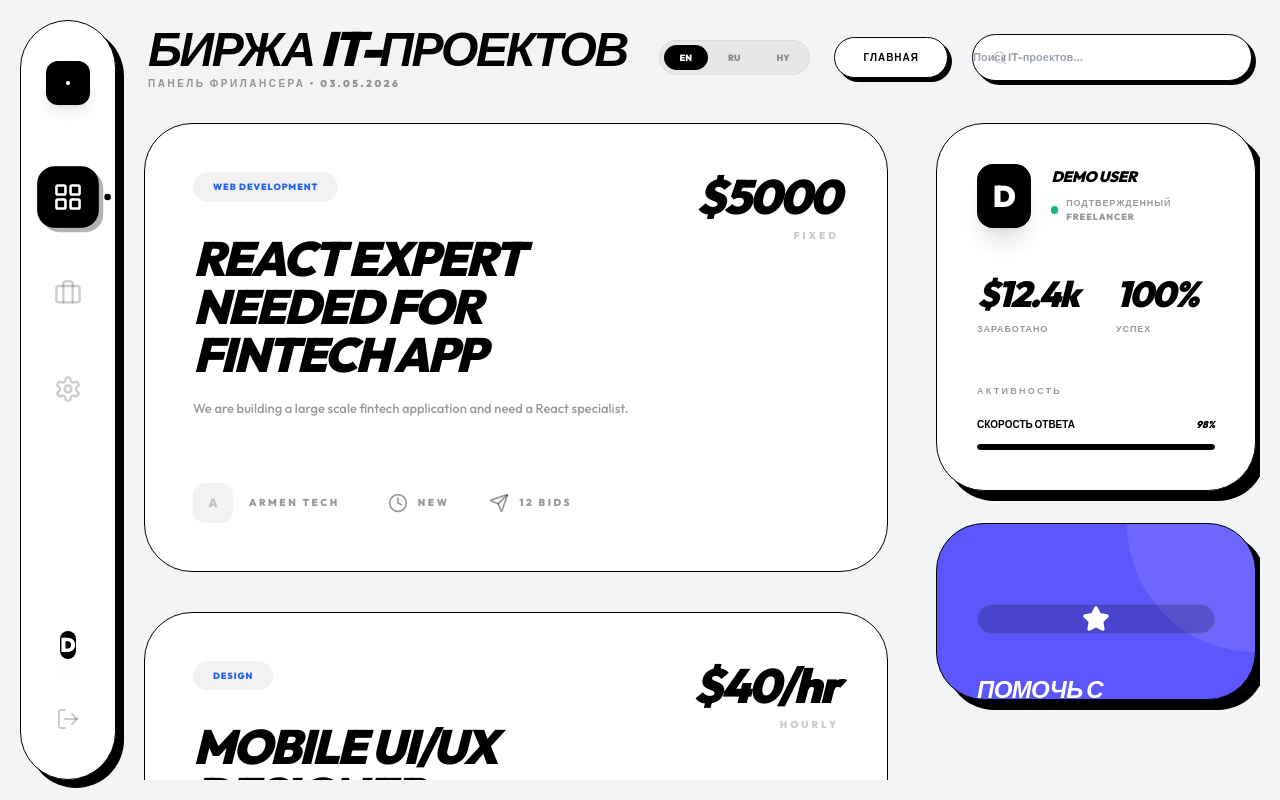
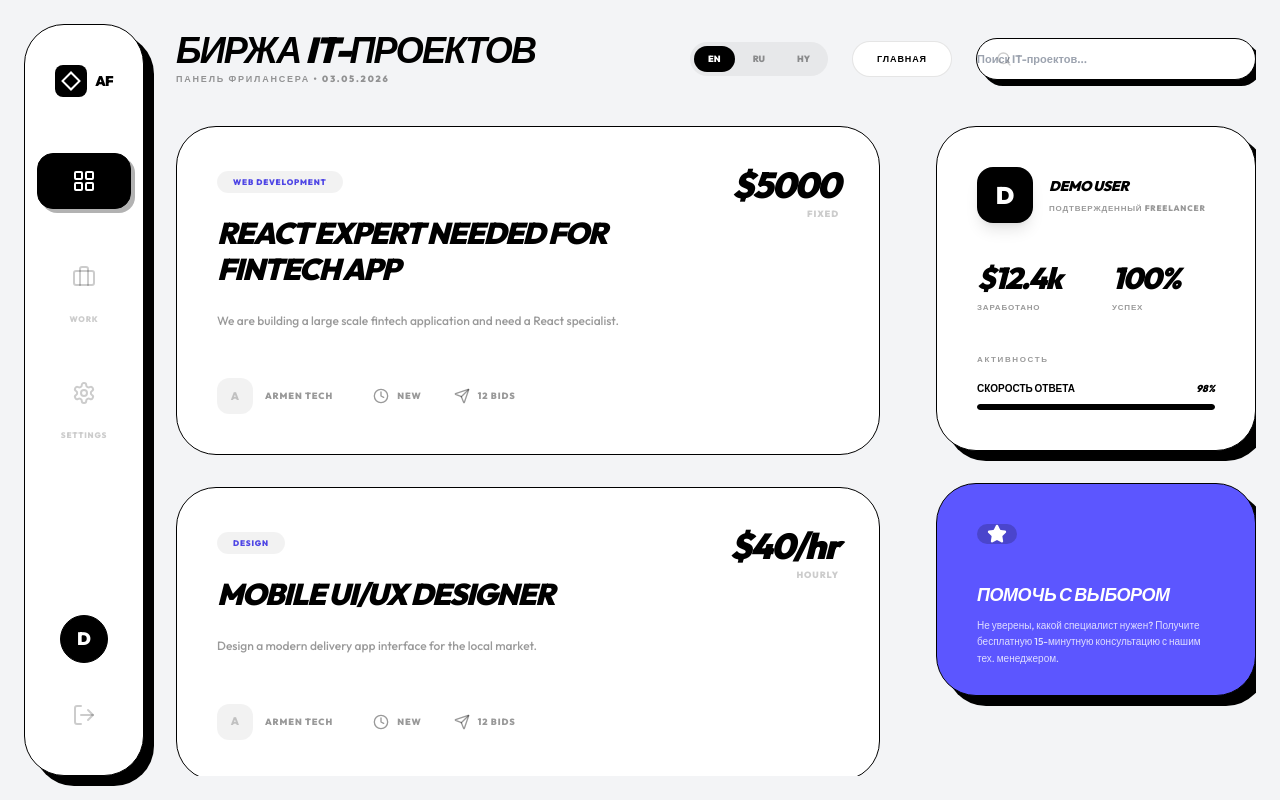
Before and after one commit to NTIVI/arm-freelance, a React (Vite) app: page /auth in a window 1280 px wide. Both pictures are taken after typing "name@example.com", "Sample123" into the empty fields and a click on the button "Login". Built offline with nearby package versions, Linux system fonts and the light colour scheme; no server answers.

Commit message:
Exact visual replica of Dashboard design from photo

```diff
--- a/src/pages/Dashboard.tsx
+++ b/src/pages/Dashboard.tsx
@@ -15,7 +15,8 @@ import {
   PlusCircle,
   HelpCircle,
   Layout,
-  Globe
+  Globe,
+  Diamond
 } from 'lucide-react'
 import { useAppContext } from '../context/AppContext'
 import { useLanguage } from '../context/LanguageContext'
@@ -36,57 +37,73 @@ export const Dashboard = () => {
   );
 
   return (
-    <div className="min-h-screen bg-[#f3f4f6] flex p-5 gap-6 font-sans text-black overflow-hidden h-screen selection:bg-black selection:text-white">
+    <div className="min-h-screen bg-[#f3f4f6] flex p-6 gap-8 font-sans text-black overflow-hidden h-screen selection:bg-black selection:text-white">
 
       {/* Sidebar */}
-      <aside className="w-24 bg-white rounded-[3rem] border-[1.5px] border-black flex flex-col items-center py-10 shadow-[8px_8px_0_0_rgba(0,0,0,1)] shrink-0 z-20">
-        <Link to="/" className="mb-16">
-          <div className="w-11 h-11 bg-black rounded-xl flex items-center justify-center shadow-lg">
-            <div className="w-4.5 h-4.5 border-2 border-white rounded-sm rotate-45"></div>
+      <aside className="w-[120px] bg-white rounded-[2.5rem] border-[1.5px] border-black flex flex-col items-center py-10 shadow-[10px_10px_0_0_rgba(0,0,0,1)] shrink-0 z-20">
+        <Link to="/" className="mb-14 flex items-center gap-2">
+          <div className="w-8 h-8 bg-black rounded-lg flex items-center justify-center text-white">
+            <div className="w-3.5 h-3.5 border-2 border-white rotate-45"></div>
           </div>
+          <span className="font-black text-sm tracking-tighter">AF</span>
         </Link>
 
-        <nav className="flex-1 space-y-10">
-          <SidebarIcon active={activeTab === 'browse'} icon={LayoutGrid} onClick={() => setActiveTab('browse')} />
-          <SidebarIcon active={activeTab === 'my-work'} icon={Briefcase} onClick={() => setActiveTab('my-work')} />
-          <SidebarIcon active={activeTab === 'settings'} icon={Settings} onClick={() => setActiveTab('settings')} />
+        <nav className="flex-1 space-y-10 w-full px-3">
+          <SidebarButton
+            active={activeTab === 'browse'}
+            icon={LayoutGrid}
+            label=""
+            onClick={() => setActiveTab('browse')}
+          />
+          <SidebarButton
+            active={activeTab === 'my-work'}
+            icon={Briefcase}
+            label="WORK"
+            onClick={() => setActiveTab('my-work')}
+          />
+          <SidebarButton
+            active={activeTab === 'settings'}
+            icon={Settings}
+            label="SETTINGS"
+            onClick={() => setActiveTab('settings')}
+          />
         </nav>
 
-        <div className="mt-auto flex flex-col items-center gap-10">
-          <div className="w-13 h-13 bg-black rounded-full flex items-center justify-center text-white font-black text-xl shadow-xl ring-4 ring-white">
+        <div className="mt-auto flex flex-col items-center gap-8">
+          <div className="w-12 h-12 bg-black rounded-full flex items-center justify-center text-white font-black text-lg border-[1.5px] border-black">
             {user.fullName[0]}
           </div>
-          <button onClick={logout} className="p-2 text-black/20 hover:text-black transition-all hover:scale-125">
+          <button onClick={logout} className="p-2 text-black/20 hover:text-black transition-all">
             <LogOut className="w-6 h-6" />
           </button>
         </div>
       </aside>
 
-      {/* Main Content Area */}
-      <div className="flex-1 flex flex-col gap-8 overflow-hidden pt-1">
+      {/* Main Area */}
+      <div className="flex-1 flex flex-col gap-10 overflow-hidden pt-2">
 
         {/* Header */}
-        <header className="flex items-center justify-between px-2">
+        <header className="flex items-center justify-between">
           <div className="space-y-1">
-            <h1 className="text-5xl font-black italic uppercase tracking-[-0.05em] leading-none">БИРЖА IT-ПРОЕКТОВ</h1>
-            <p className="text-[10px] font-black uppercase tracking-[0.25em] text-black/40">
+            <h1 className="text-4xl font-black italic uppercase tracking-[-0.05em] leading-none">БИРЖА IT-ПРОЕКТОВ</h1>
+            <p className="text-[9px] font-black uppercase tracking-[0.2em] text-black/40">
               ПАНЕЛЬ ФРИЛАНСЕРА • 03.05.2026
             </p>
           </div>
 
           <div className="flex items-center gap-6">
-            <div className="bg-black/5 p-1 rounded-full border border-black/5 flex gap-1">
+            <div className="bg-black/5 p-1 rounded-full flex gap-1">
                {['en', 'ru', 'hy'].map(l => (
                  <button
                   key={l}
                   onClick={() => setLang(l as any)}
-                  className={`px-4 py-1.5 rounded-full text-[9px] font-black uppercase transition-all ${lang === l ? 'bg-black text-white' : 'text-black/40 hover:text-black'}`}
+                  className={`px-3.5 py-1.5 rounded-full text-[9px] font-black uppercase transition-all ${lang === l ? 'bg-black text-white' : 'text-black/40 hover:text-black'}`}
                  >
                    {l.toUpperCase()}
                  </button>
                ))}
             </div>
-            <Link to="/" className="px-7 py-3 bg-white border-[1.5px] border-black rounded-full text-[10px] font-black uppercase tracking-widest hover:bg-black hover:text-white transition-all shadow-[4px_4px_0_0_rgba(0,0,0,1)]">
+            <Link to="/" className="px-6 py-2.5 bg-white border border-black/10 rounded-full text-[9px] font-black uppercase tracking-widest hover:border-black transition-all">
                ГЛАВНАЯ
             </Link>
             <div className="relative">
@@ -94,7 +111,7 @@ export const Dashboard = () => {
               <input
                 type="text"
                 placeholder="Поиск IT-проектов..."
-                className="bg-white border-[1.5px] border-black rounded-full pl-13 pr-8 py-3.5 text-[11px] font-bold outline-none w-[280px] shadow-[4px_4px_0_0_rgba(0,0,0,1)] focus:translate-x-[1px] focus:translate-y-[1px] focus:shadow-[2px_2px_0_0_rgba(0,0,0,1)] transition-all"
+                className="bg-white border-[1.5px] border-black rounded-full pl-13 pr-8 py-3 text-[11px] font-bold outline-none w-[280px] shadow-[6px_6px_0_0_rgba(0,0,0,1)] focus:border-black transition-all"
                 value={search}
                 onChange={e => setSearch(e.target.value)}
               />
@@ -102,54 +119,44 @@ export const Dashboard = () => {
           </div>
         </header>
 
-        {/* Two Columns: Content and Stats */}
-        <div className="flex-1 flex gap-8 overflow-hidden px-1">
+        {/* Content Feed & Stats */}
+        <div className="flex-1 flex gap-10 overflow-hidden">
 
-          {/* Main Feed */}
-          <main className="flex-1 overflow-y-auto pr-4 space-y-10 scrollbar-hide pb-20">
-            {filteredJobs.length > 0 ? (
-              filteredJobs.map(job => (
-                <JobCard key={job.id} job={job} user={user} applyToJob={applyToJob} />
-              ))
-            ) : (
-              <div className="h-full flex flex-col items-center justify-center text-black/20 gap-6">
-                <Briefcase className="w-20 h-20" />
-                <p className="text-[11px] font-black uppercase tracking-[0.25em]">Проектов не найдено</p>
-              </div>
-            )}
+          <main className="flex-1 overflow-y-auto pr-4 space-y-8 scrollbar-hide pb-20">
+             {filteredJobs.map(job => (
+               <JobCard key={job.id} job={job} user={user} applyToJob={applyToJob} />
+             ))}
           </main>
 
-          {/* Right Column */}
-          <aside className="w-80 space-y-8 shrink-0 flex flex-col pb-20">
-            {/* Profile Card */}
-            <div className="bg-white rounded-[3rem] border-[1.5px] border-black p-10 space-y-12 shadow-[10px_10px_0_0_rgba(0,0,0,1)] relative overflow-hidden shrink-0">
-               <div className="flex items-center gap-5 relative z-10">
-                  <div className="w-16 h-16 bg-black rounded-2xl flex items-center justify-center text-white font-black text-3xl shadow-xl">
+          <aside className="w-[320px] space-y-8 shrink-0 flex flex-col pb-20">
+            {/* Profile */}
+            <div className="bg-white rounded-[2.5rem] border-[1.5px] border-black p-10 space-y-10 shadow-[10px_10px_0_0_rgba(0,0,0,1)] relative overflow-hidden">
+               <div className="flex items-center gap-4">
+                  <div className="w-14 h-14 bg-black rounded-2xl flex items-center justify-center text-white font-black text-2xl shadow-lg">
                      {user.fullName[0]}
                   </div>
                   <div>
-                     <h3 className="font-black uppercase italic text-[15px] leading-none tracking-tight">{user.fullName}</h3>
-                     <div className="flex items-center gap-2 mt-3">
-                        <div className="w-2 h-2 rounded-full bg-emerald-500"></div>
-                        <span className="text-[9px] font-black uppercase tracking-widest text-black/40">ПОДТВЕРЖДЕННЫЙ FREELANCER</span>
+                     <h3 className="font-black uppercase italic text-sm tracking-tight">{user.fullName}</h3>
+                     <div className="flex items-center gap-1.5 mt-1.5">
+                        <span className="text-[8px] font-black uppercase tracking-widest text-black/40">ПОДТВЕРЖДЕННЫЙ FREELANCER</span>
                      </div>
                   </div>
                </div>
 
-               <div className="grid grid-cols-2 gap-10 relative z-10">
+               <div className="grid grid-cols-2 gap-8">
                   <div>
-                     <p className="text-4xl font-black italic tracking-tighter leading-none">$12.4k</p>
-                     <p className="text-[9px] font-black uppercase text-black/40 tracking-widest mt-2.5">ЗАРАБОТАНО</p>
+                     <p className="text-3xl font-black italic tracking-tighter leading-none">$12.4k</p>
+                     <p className="text-[8px] font-black uppercase text-black/40 tracking-widest mt-2">ЗАРАБОТАНО</p>
                   </div>
                   <div>
-                     <p className="text-4xl font-black italic tracking-tighter leading-none">100%</p>
-                     <p className="text-[9px] font-black uppercase text-black/40 tracking-widest mt-2.5">УСПЕХ</p>
+                     <p className="text-3xl font-black italic tracking-tighter leading-none">100%</p>
+                     <p className="text-[8px] font-black uppercase text-black/40 tracking-widest mt-2">УСПЕХ</p>
                   </div>
                </div>
 
-               <div className="space-y-5 relative z-10">
-                  <p className="text-[9px] font-black uppercase text-black/40 tracking-[0.25em]">АКТИВНОСТЬ</p>
-                  <div className="space-y-3">
+               <div className="space-y-4">
+                  <p className="text-[8px] font-black uppercase text-black/40 tracking-[0.2em]">АКТИВНОСТЬ</p>
+                  <div className="space-y-2">
                     <div className="flex justify-between items-end">
                       <span className="text-[10px] font-black uppercase">СКОРОСТЬ ОТВЕТА</span>
                       <span className="text-[10px] font-black italic">98%</span>
@@ -161,20 +168,19 @@ export const Dashboard = () => {
                </div>
             </div>
 
-            {/* Help Card */}
-            <div className="bg-[#5c56ff] rounded-[3rem] border-[1.5px] border-black p-10 text-white space-y-10 shadow-[10px_10px_0_0_rgba(0,0,0,1)] relative overflow-hidden group flex-1 flex flex-col">
-               <div className="absolute top-0 right-0 w-64 h-64 bg-white/10 rounded-full -mr-32 -mt-32 group-hover:scale-125 transition-transform duration-1000"></div>
-               <div className="w-13 h-13 bg-black/20 rounded-2xl flex items-center justify-center relative z-10 border border-white/10">
-                  <Star className="w-7 h-7 fill-current text-white" />
+            {/* Help */}
+            <div className="bg-[#5c56ff] rounded-[2.5rem] border-[1.5px] border-black p-10 text-white space-y-10 shadow-[10px_10px_0_0_rgba(0,0,0,1)] relative overflow-hidden flex flex-col flex-1">
+               <div className="w-10 h-10 bg-black/20 rounded-xl flex items-center justify-center">
+                  <Star className="w-5 h-5 fill-current" />
                </div>
-               <div className="space-y-4 relative z-10">
-                  <h3 className="font-black uppercase italic text-2xl leading-tight tracking-tight">ПОМОЧЬ С ВЫБОРОМ</h3>
-                  <p className="text-[11px] font-medium text-white/80 leading-relaxed">
+               <div className="space-y-3">
+                  <h3 className="font-black uppercase italic text-lg leading-tight tracking-tight">ПОМОЧЬ С ВЫБОРОМ</h3>
+                  <p className="text-[10px] font-medium text-white/80 leading-relaxed">
                      Не уверены, какой специалист нужен? Получите бесплатную 15-минутную консультацию с нашим тех. менеджером.
                   </p>
                </div>
-               <div className="mt-auto relative z-10 pt-6">
-                 <button className="w-full py-5 bg-white text-[#5c56ff] rounded-[1.5rem] text-[10px] font-black uppercase tracking-widest hover:bg-black hover:text-white transition-all shadow-xl active:scale-95">
+               <div className="mt-auto">
+                 <button className="w-full py-4 bg-white text-black rounded-full text-[9px] font-black uppercase tracking-widest hover:bg-black hover:text-white transition-all shadow-xl">
                     ЗАПРОСИТЬ КОНСУЛЬТАЦИЮ
                  </button>
                </div>
@@ -186,53 +192,52 @@ export const Dashboard = () => {
   );
 }
 
-const SidebarIcon = ({ active, icon: Icon, onClick }: any) => (
+const SidebarButton = ({ active, icon: Icon, label, onClick }: any) => (
   <button
     onClick={onClick}
-    className={`w-14 h-14 rounded-2xl flex items-center justify-center transition-all duration-300 relative border-[1.5px] ${active ? 'bg-black text-white border-black shadow-[4px_4px_0_0_rgba(0,0,0,0.3)] scale-110' : 'text-black/20 border-transparent hover:text-black hover:bg-black/5'}`}
+    className={`w-full flex flex-col items-center gap-2 group transition-all`}
   >
-    <Icon className="w-7 h-7" />
-    {active && <div className="absolute -right-3 w-1.5 h-1.5 bg-black rounded-full shadow-lg"></div>}
+    <div className={`w-full h-14 rounded-2xl flex items-center justify-center border-[1.5px] transition-all ${active ? 'bg-black text-white border-black shadow-[4px_4px_0_0_rgba(0,0,0,0.3)]' : 'bg-transparent border-transparent text-black/20 group-hover:text-black'}`}>
+      <Icon className="w-6 h-6" />
+    </div>
+    {label && <span className={`text-[8px] font-black uppercase tracking-widest ${active ? 'text-black' : 'text-black/20 group-hover:text-black'}`}>{label}</span>}
   </button>
 )
 
 const JobCard = ({ job, user, applyToJob }: any) => (
-  <div className="bg-white rounded-[3rem] border-[1.5px] border-black p-12 flex justify-between items-start hover:shadow-[14px_14px_0_0_rgba(0,0,0,1)] hover:-translate-x-1 hover:-translate-y-1 transition-all group relative overflow-hidden">
-    <div className="absolute top-0 left-0 w-2.5 h-full bg-transparent group-hover:bg-blue-600 transition-all"></div>
-    <div className="space-y-8 flex-1">
-      <div className="flex items-center gap-4">
-         <span className="px-5 py-2 bg-black/5 rounded-full text-[9px] font-black uppercase tracking-widest text-blue-600">{job.category}</span>
+  <div className="bg-white rounded-[2.5rem] border-[1.5px] border-black p-10 flex justify-between items-start hover:shadow-[10px_10px_0_0_rgba(0,0,0,1)] hover:-translate-x-0.5 hover:-translate-y-0.5 transition-all group">
+    <div className="space-y-6 flex-1">
+      <div>
+         <span className="px-4 py-1.5 bg-black/5 rounded-full text-[8px] font-black uppercase tracking-widest text-indigo-600">{job.category}</span>
       </div>
-      <div className="space-y-5">
-        <h3 className="text-4xl md:text-5xl font-black uppercase italic tracking-tighter leading-none group-hover:text-blue-600 transition-colors">
-          {job.title}
-        </h3>
-        <p className="text-black/40 text-[13px] font-medium max-w-2xl leading-relaxed">
-          {job.description}
-        </p>
-      </div>
+      <h3 className="text-2xl md:text-3xl font-black uppercase italic tracking-tighter leading-none">
+        {job.title}
+      </h3>
+      <p className="text-black/40 text-[12px] font-medium max-w-2xl leading-relaxed">
+        {job.description}
+      </p>
 
-      <div className="pt-8 flex items-center gap-12">
-        <div className="flex items-center gap-4">
-           <div className="w-10 h-10 bg-black/5 rounded-xl flex items-center justify-center text-xs font-black text-black/20 group-hover:text-black group-hover:bg-black/10 transition-all">A</div>
-           <span className="text-[10px] font-black uppercase tracking-[0.25em] text-black/40 group-hover:text-black transition-all">ARMEN TECH</span>
+      <div className="pt-6 flex items-center gap-10">
+        <div className="flex items-center gap-3">
+           <div className="w-9 h-9 bg-black/5 rounded-xl flex items-center justify-center text-[11px] font-black text-black/20">A</div>
+           <span className="text-[9px] font-black uppercase tracking-widest text-black/40">ARMEN TECH</span>
         </div>
-        <div className="flex items-center gap-10 text-[10px] font-black uppercase tracking-[0.25em] text-black/40">
-           <span className="flex items-center gap-2.5"><Clock className="w-5 h-5" /> NEW</span>
-           <span className="flex items-center gap-2.5"><Send className="w-5 h-5" /> 12 BIDS</span>
+        <div className="flex items-center gap-8 text-[9px] font-black uppercase tracking-widest text-black/40">
+           <span className="flex items-center gap-2"><Clock className="w-4 h-4" /> New</span>
+           <span className="flex items-center gap-2"><Send className="w-4 h-4" /> 12 bids</span>
         </div>
       </div>
     </div>
 
-    <div className="text-right flex flex-col h-full justify-between items-end min-h-[220px]">
-       <div className="space-y-2">
-          <p className="text-5xl font-black italic tracking-tighter leading-none">${job.budget}</p>
-          <p className="text-[10px] font-black uppercase text-black/20 tracking-[0.3em]">{job.type === 'fixed' ? 'FIXED' : 'HOURLY'}</p>
+    <div className="text-right flex flex-col h-full justify-between items-end min-h-[160px]">
+       <div className="space-y-1">
+          <p className="text-4xl font-black italic tracking-tighter leading-none">${job.budget}</p>
+          <p className="text-[9px] font-black uppercase text-black/20 tracking-widest">{job.type === 'fixed' ? 'FIXED' : 'HOURLY'}</p>
        </div>
        {user.role === 'freelancer' && (
          <button
            onClick={() => applyToJob({ jobId: job.id, freelancerId: user.id, freelancerName: user.fullName, bid: job.budget, coverLetter: "I'm interested!" })}
-           className="px-12 py-5 bg-black text-white rounded-full text-[10px] font-black uppercase tracking-widest hover:bg-blue-600 transition-all opacity-0 group-hover:opacity-100 translate-y-6 group-hover:translate-y-0 shadow-[8px_8px_0_0_rgba(0,0,0,0.2)] active:scale-95"
+           className="px-10 py-3.5 bg-black text-white rounded-full text-[9px] font-black uppercase tracking-widest hover:bg-indigo-600 transition-all opacity-0 group-hover:opacity-100 translate-y-4 group-hover:translate-y-0 shadow-lg"
          >
            ОТКЛИКНУТЬСЯ
          </button>
```
